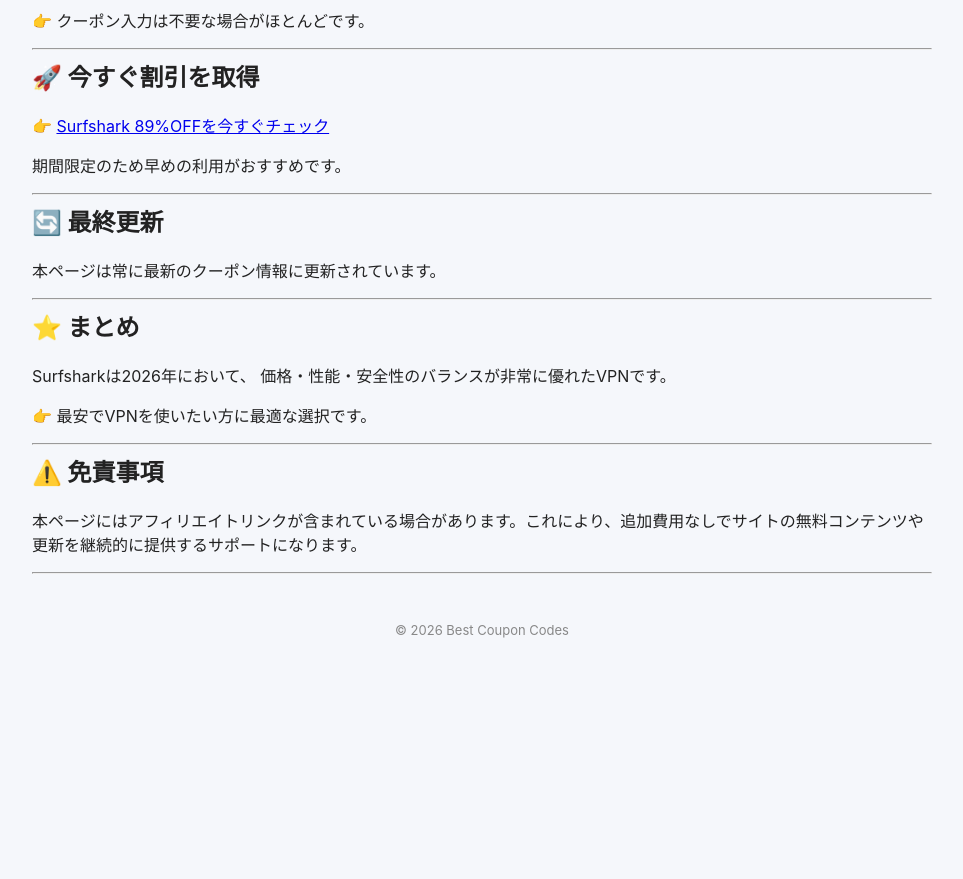
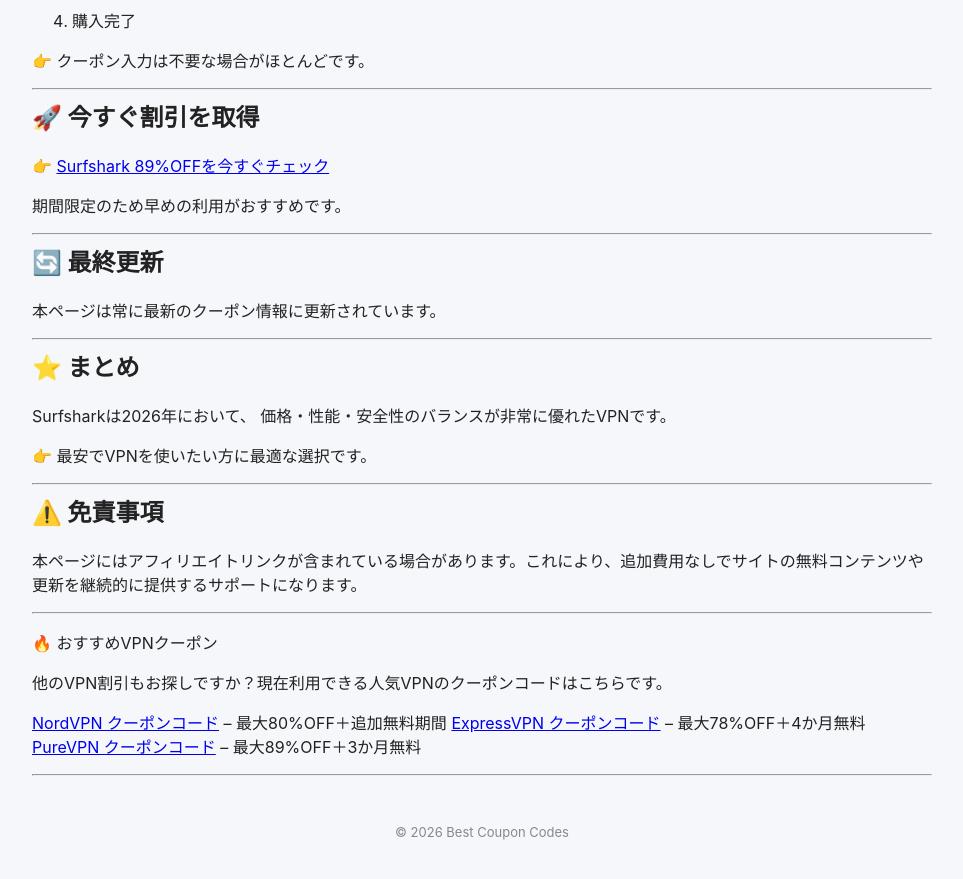
Before and after one commit to BestCouponCodes/best-coupon-codes, a Jekyll site: the page built from surfshark-coupon-code-ja.md, in a window 1280 px wide and 900 px high, scrolled down 1852 px. Shown: the top 879 px of the window, without its empty margins (158-1121 px from the left). Built offline with Jekyll 4.4.1, drawn with Linux system fonts in a browser that asks for light colours; before the commit the page ends 2550 px from its top, so only the background shows below that; some of the changed text lies outside the part shown.

Commit message:
Update last modified date and add VPN coupon recommendations
Updated the last modified date and added recommendations for other VPN coupon codes.

```diff
--- a/surfshark-coupon-code-ja.md
+++ b/surfshark-coupon-code-ja.md
@@ -3,10 +3,12 @@ layout: default
 title: Surfshark クーポンコード 2026｜最大89%OFF + 無料期間追加🔥
 description: "2026年の最新Surfsharkクーポンコードと割引情報を紹介。使えるVPN割引コードとお得なプランをまとめています。"
 lang: ja
-last_modified_at: 2026-05-04
+last_modified_at: 2026-06-03
 ---
 
 🌐 言語：🇺🇸 [English]({{ site.baseurl }}/surfshark-coupon-code/) | 🇹🇼 [繁體中文]({{ site.baseurl }}/surfshark-coupon-code-zh/) | 🇯🇵 日本語 | 🇰🇷 [한국어]({{ site.baseurl }}/surfshark-coupon-code-ko/)
+
+🏠 [クーポンコード一覧トップへ戻る]({{ site.baseurl }}/)
 
 最新の **Surfshark クーポンコード 2026** をお探しですか？
 ここでは現在利用可能な最安の割引情報とプロモコードをまとめています。
@@ -116,3 +118,13 @@ Surfsharkは2026年において、
 本ページにはアフィリエイトリンクが含まれている場合があります。これにより、追加費用なしでサイトの無料コンテンツや更新を継続的に提供するサポートになります。
 
 ---
+
+🔥 おすすめVPNクーポン
+
+他のVPN割引もお探しですか？現在利用できる人気VPNのクーポンコードはこちらです。
+
+[NordVPN クーポンコード]({{ site.baseurl }}/nordvpn-coupon-code/) – 最大80%OFF＋追加無料期間
+[ExpressVPN クーポンコード]({{ site.baseurl }}/expressvpn-coupon-code/) – 最大78%OFF＋4か月無料
+[PureVPN クーポンコード]({{ site.baseurl }}/purevpn-coupon-code/) – 最大89%OFF＋3か月無料
+
+---
```
